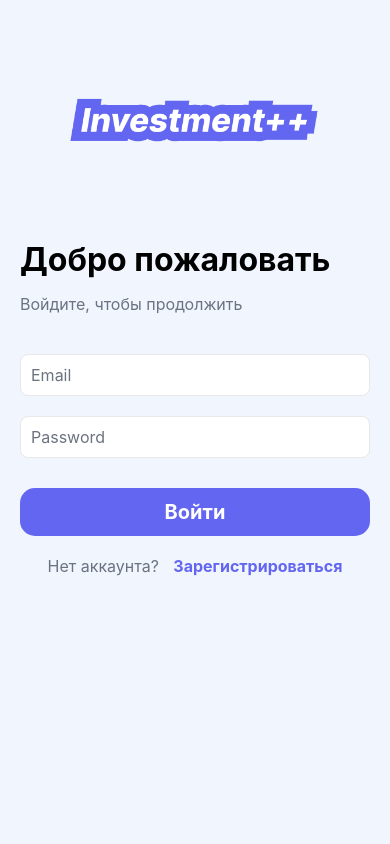
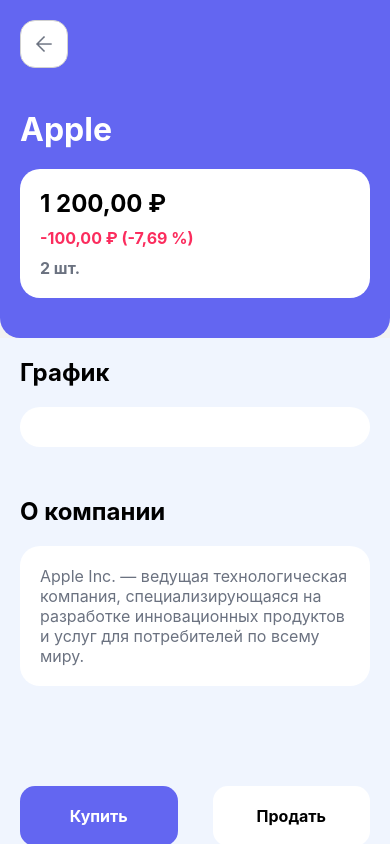
Before and after one commit to vvlaads/Investment-pp, a React Native app in the folder 2-cross-platorm-app/: screen /StockInfo in a window 390 px wide. Built offline with nearby package versions, Linux system fonts and the light colour scheme.

Commit message:
Added StockInfoScreen, back button and procent formatter

```diff
--- a/2-cross-platorm-app/App.js
+++ b/2-cross-platorm-app/App.js
@@ -3,6 +3,7 @@
 
 import LoginScreen from './screens/LoginScreen';
 import RegisterScreen from './screens/RegisterScreen';
+import StockInfoScreen from './screens/StockInfoScreen';
 import Tabs from './navigation/Tabs';
 import { StatusBar } from 'react-native';
 import { colors } from './theme/colors';
@@ -37,6 +38,12 @@
             options={{ headerShown: false }}
           />
 
+          {/* Без меню */}
+          <Stack.Screen
+            name="StockInfo"
+            component={StockInfoScreen}
+            options={{ headerShown: false }}
+          />
         </Stack.Navigator>
       </NavigationContainer>
     </>
--- a/2-cross-platorm-app/components/AssetCard.js
+++ b/2-cross-platorm-app/components/AssetCard.js
@@ -9,7 +9,7 @@
                 styles.container,
                 pressed ? { backgroundColor: colors.grayLight } : null
             ]}
-            onPress={() => navigation.navigate('Portfolio')}
+            onPress={() => navigation.navigate('StockInfo')}
         >
             <View style={styles.imageContainer}>
                 <Image
--- /dev/null
+++ b/2-cross-platorm-app/components/BackButton.js
@@ -0,0 +1,43 @@
+import { Image, Pressable, StyleSheet } from "react-native";
+import { colors } from "../theme/colors";
+import arrow from '../assets/icons/gray/Arrow-left.png'
+
+export default function BackButton({ navigation }) {
+    return (
+        <Pressable
+            style={({ pressed }) => [
+                styles.container,
+                pressed ? { backgroundColor: colors.grayLight } : null
+            ]}
+            onPress={() => navigation.goBack()}
+        >
+            <Image
+                source={arrow}
+                style={styles.image}
+            />
+
+        </Pressable>
+    );
+}
+
+const styles = StyleSheet.create({
+    container: {
+        position: 'absolute',
+        top: 20,
+        left: 20,
+        zIndex: 1000,
+
+        width: 48,
+        height: 48,
+        backgroundColor: colors.white,
+        borderRadius: 15,
+        borderWidth: 1,
+        borderColor: colors.grayMedium,
+        justifyContent: 'center',
+        alignItems: 'center'
+    },
+    image: {
+        width: 24,
+        height: 24,
+    },
+});
--- /dev/null
+++ b/2-cross-platorm-app/screens/StockInfoScreen.js
@@ -0,0 +1,124 @@
+import { Text, StyleSheet, ScrollView, View, Pressable } from 'react-native';
+import { colors } from '../theme/colors';
+import { fontSizes, fontWeights, typography } from '../theme/typography';
+import { formatValue } from '../utils/formatValue';
+import { formatProcent } from '../utils/formatProcent';
+import BackButton from '../components/BackButton';
+
+export default function StockInfoScreen({ navigation }) {
+    const companyName = 'Apple';
+    const companyDescr = 'Apple Inc. — ведущая технологическая компания, специализирующаяся на разработке инновационных продуктов и услуг для потребителей по всему миру.'
+    const amount = 2;
+    const currentPricePerUnit = 600;
+    const previousPricePerUnit = 650;
+    const diff = (currentPricePerUnit - previousPricePerUnit) * amount;
+    const procents = 100 * currentPricePerUnit / previousPricePerUnit - 100;
+
+    return (
+        <View style={{ flex: 1 }}>
+            <BackButton navigation={navigation} />
+
+            <ScrollView style={styles.container}
+                showsVerticalScrollIndicator={false}>
+                <View style={styles.header}>
+
+                    <Text style={[typography.title, { color: colors.white, marginTop: 90, marginBottom: 20 }]}>
+                        {companyName}
+                    </Text>
+
+                    <View style={[styles.block, { flexDirection: 'column', gap: 10 }]}>
+                        <Text style={typography.subtitle}>{formatValue(amount * currentPricePerUnit, true)}</Text>
+                        <Text style={[typography.body, { color: diff > 0 ? colors.green : colors.red, fontWeight: fontWeights.bold }]}>{formatValue(diff, true)} ({formatProcent(procents, true)})</Text>
+                        <Text style={{ fontSize: fontSizes.default, color: colors.gray, fontWeight: fontWeights.bold }}>{amount} шт.</Text>
+                    </View>
+                </View>
+                <View style={styles.body}>
+                    {/* TODO: График акции */}
+                    <Text style={[typography.subtitle, { marginBottom: 20 }]}>График</Text>
+                    <View style={[styles.block, { marginBottom: 50 }]}></View>
+
+                    <Text style={[typography.subtitle, { marginBottom: 20 }]}>О компании</Text>
+                    <View style={styles.block}>
+                        <Text style={[typography.body, { color: colors.gray }]}>{companyDescr}</Text>
+                    </View>
+
+                    <View style={styles.buttonContainer}>
+                        <Pressable
+                            style={({ pressed }) => [
+                                styles.button,
+                                { backgroundColor: colors.main },
+                                pressed ? { backgroundColor: colors.mainDark } : null,
+
+                            ]}
+                            onPress={() => alert('Click')}
+                        >
+                            <Text style={[styles.buttonText, { color: colors.white }]}>Купить</Text>
+                        </Pressable>
+                        <Pressable
+                            style={({ pressed }) => [
+                                styles.button,
+                                pressed ? styles.buttonHover : null
+                            ]}
+                            onPress={() => alert('Click')}
+                        >
+                            <Text style={styles.buttonText}>Продать</Text>
+                        </Pressable>
+                    </View>
+                </View>
+            </ScrollView>
+        </View>
+    );
+}
+
+const styles = StyleSheet.create({
+    container: {
+        flex: 1,
+    },
+    header: {
+        backgroundColor: colors.main,
+        flex: 1,
+        padding: 20,
+        paddingBottom: 40,
+        borderBottomLeftRadius: 20,
+        borderBottomRightRadius: 20,
+    },
+    body: {
+        padding: 20,
+        justifyContent: 'top',
+        backgroundColor: colors.background,
+        paddingBottom: 200,
+    },
+    block: {
+        backgroundColor: colors.white,
+        color: colors.black,
+        borderRadius: 20,
+        padding: 20,
+    },
+    buttonContainer: {
+        flexDirection: 'row',
+        justifyContent: 'space-between',
+        position: 'absolute',
+        bottom: 20,
+        width: '100%',
+        left: 0,
+        padding: 20,
+    },
+    button: {
+        backgroundColor: colors.white,
+        paddingVertical: 12,
+        paddingHorizontal: 24,
+        borderRadius: 15,
+        alignItems: 'center',
+        width: '45%',
+        height: 60,
+        justifyContent: 'center',
+    },
+    buttonHover: {
+        backgroundColor: colors.grayLight,
+    },
+    buttonText: {
+        color: colors.black,
+        fontWeight: fontWeights.bold,
+        fontSize: fontSizes.default,
+    },
+});
--- /dev/null
+++ b/2-cross-platorm-app/utils/formatProcent.js
@@ -0,0 +1,12 @@
+export function formatProcent(value, withSign = false) {
+    if (value === null || value === undefined || isNaN(value)) {
+        return '';
+    }
+
+    const formatted = Number(value).toLocaleString('ru-RU', {
+        minimumFractionDigits: 2,
+        maximumFractionDigits: 2,
+    });
+
+    return withSign ? formatted + " %" : formatted;
+}
```
Also changed, not shown: 2-cross-platorm-app/assets/icons/gray/Arrow-left.png (added).
